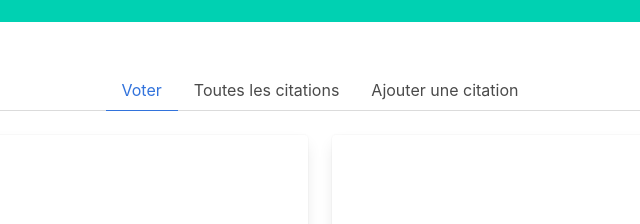
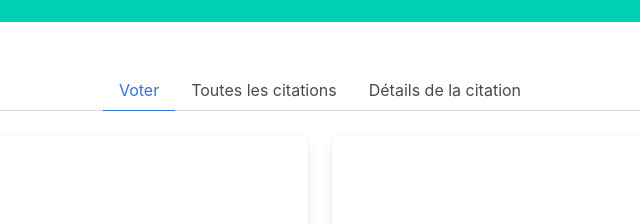
Before and after one commit to bagouryy/LIFAP5-PROJECT, a plain HTML site: page index.html in a window 1280 px wide. Shown: the part 195-419 px from the top of the page, 320-960 px from the left. Drawn offline with Linux system fonts and the light colour scheme; no server answers.

Commit message:
Final 1.1

```diff
--- a/index.html
+++ b/index.html
@@ -33,7 +33,7 @@
                     <a>Voter</a>
                 </li>
                 <li id="tab-tout"><a>Toutes les citations</a></li>
-                <li id="tab-add"><a>Ajouter une citation</a>
+                <li id="tab-add"><a>Détails de la citation</a>
                 </li>
             </ul>
         </div>
```
